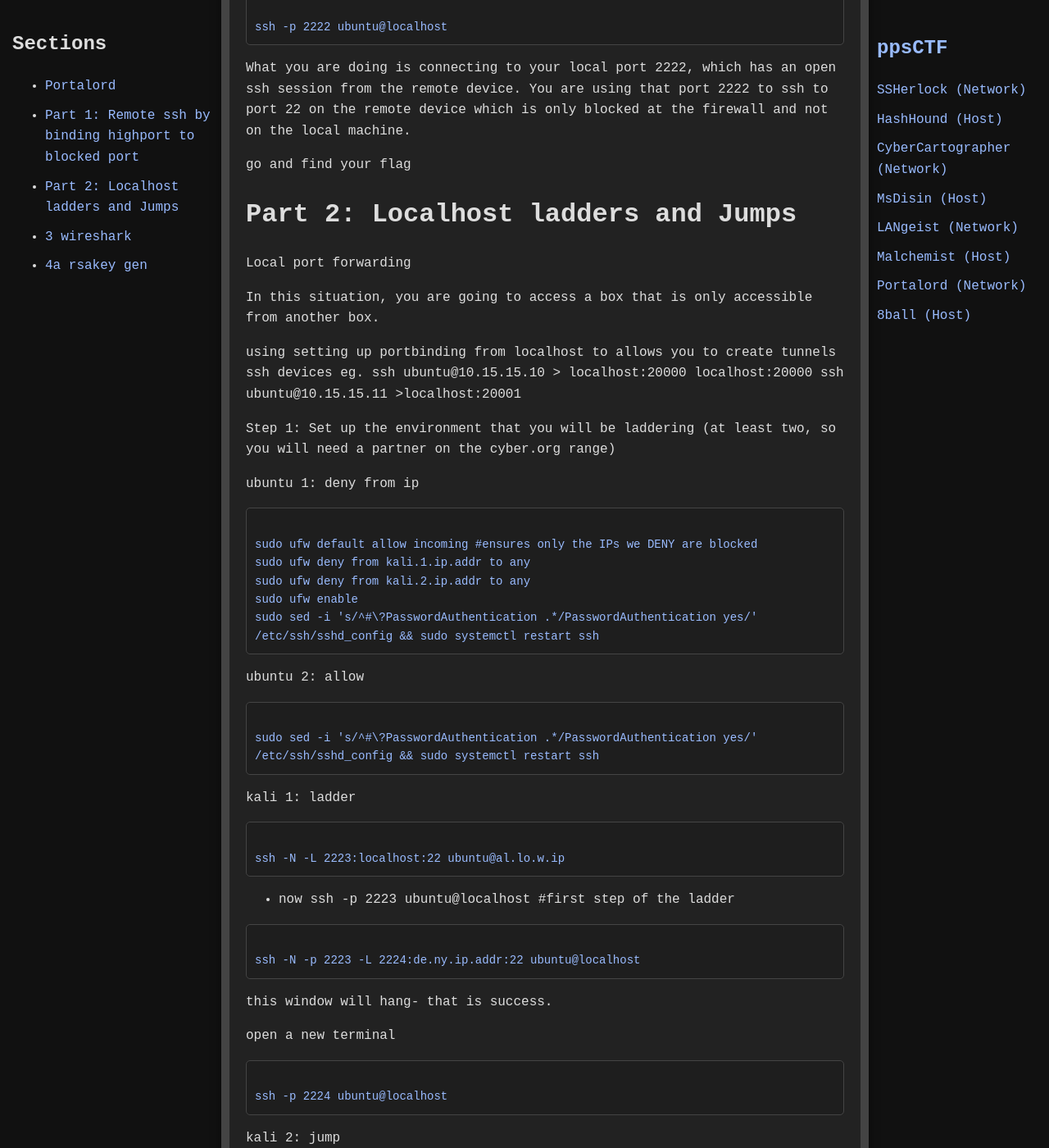
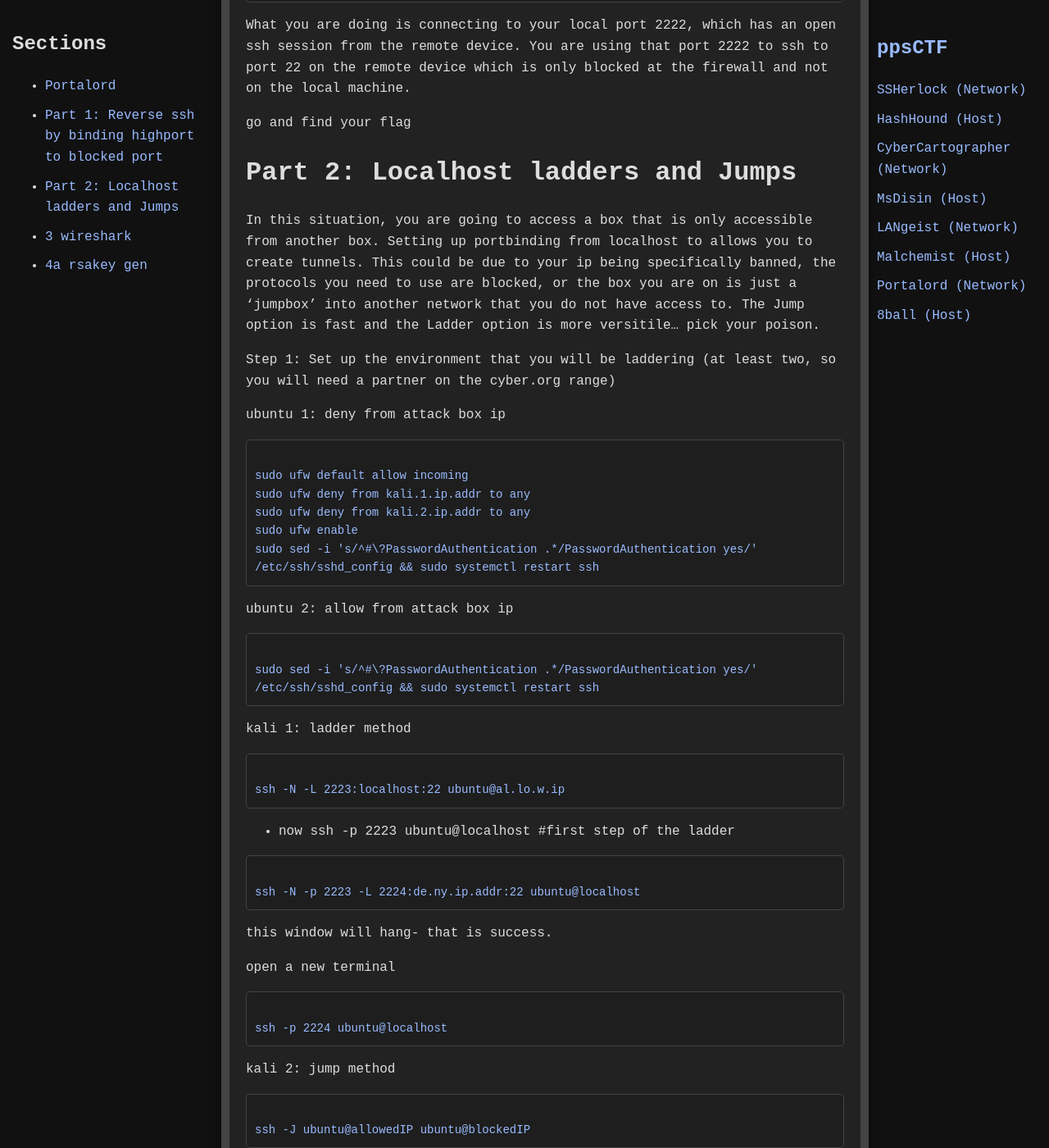
Before and after one commit to jboyce1/ppsCTF, a Jekyll site: the page built from classes/Portalord/Portalord.md, in a window 1280 px wide and 1400 px high, scrolled down 2953 px. Shown: the whole window at 82% size. Built offline with Jekyll 4.4.1, drawn with Linux system fonts in a browser that asks for light colours; our own code applies the rules of GitHub Pages for plain Markdown files; some of the changed text lies outside the part shown.

Commit message:
Update Portalord.md

```diff
--- a/classes/Portalord/Portalord.md
+++ b/classes/Portalord/Portalord.md
@@ -1,13 +1,13 @@
-  ---
+---
 layout: default
 title: Portalord
 ---
 
 # Portalord
 
-**Focus**: Multi-plexing
+**Focus**: Multi-plexing and tunneling
 
-**Skill**: Remote ssh, key-exchange, localhost chaining
+**Skill**: Reverse ssh, key-exchange, localhost chaining
 
 **Activity**: Develop pathways to machines inaccesible from your host machine
 
@@ -16,7 +16,7 @@
 </div>
 
 ---
-# Part 1: Remote ssh by binding highport to blocked port
+# Part 1: Reverse ssh by binding highport to blocked port
 Use remote ssh to connect back to a localhost and get around ufw rules set up in the environment. This is helpful when firewall rules do not allow access to port 22 from the outside.
 
 
@@ -107,29 +107,26 @@
 go and find your flag
 
 # Part 2: Localhost ladders and Jumps
-Local port forwarding
 
-In this situation, you are going to access a box that is only accessible from another box.
-
-using setting up portbinding from localhost to allows you to create tunnels ssh devices eg. ssh ubuntu@10.15.15.10 > localhost:20000 localhost:20000 ssh ubuntu@10.15.15.11 >localhost:20001
+In this situation, you are going to access a box that is only accessible from another box. Setting up portbinding from localhost to allows you to create tunnels. This could be due to your ip being specifically banned, the protocols you need to use are blocked, or the box you are on is just a 'jumpbox' into another network that you do not have access to. The Jump option is fast and the Ladder option is more versitile... pick your poison.
 
 Step 1: Set up the environment that you will be laddering (at least two, so you will need a partner on the cyber.org range)
 
-ubuntu 1: deny from ip
+ubuntu 1: deny from attack box ip
 <div class="scroll-box">
-sudo ufw default allow incoming #ensures only the IPs we DENY are blocked
+sudo ufw default allow incoming
 sudo ufw deny from kali.1.ip.addr to any
 sudo ufw deny from kali.2.ip.addr to any
 sudo ufw enable
 sudo sed -i 's/^#\?PasswordAuthentication .*/PasswordAuthentication yes/' /etc/ssh/sshd_config && sudo systemctl restart ssh
 </div>
 
-ubuntu 2: allow
+ubuntu 2: allow from attack box ip
 <div class="scroll-box">
 sudo sed -i 's/^#\?PasswordAuthentication .*/PasswordAuthentication yes/' /etc/ssh/sshd_config && sudo systemctl restart ssh
 </div>
 
-kali 1: ladder
+kali 1: ladder method
 <div class="scroll-box">
 ssh -N -L 2223:localhost:22 ubuntu@al.lo.w.ip
 </div>
@@ -145,7 +142,7 @@
 ssh -p 2224 ubuntu@localhost
 </div>
 
-kali 2: jump
+kali 2: jump method
 <div class="scroll-box">
 ssh -J ubuntu@allowedIP ubuntu@blockedIP
 </div>
@@ -153,7 +150,7 @@
 scp -J ubuntu@allowedIP ubuntu@blockedIP:/directory/file.txt /directory/to/local
 </div>
 
-this is great for a single jump, but does not chain back, cannot be combined with reverse ssh tunnels and cannot use proxychains
+This is great for a single jump, but does not chain back, cannot be combined with reverse ssh tunnels and cannot use proxychains
 
 
 # 3 wireshark
```
